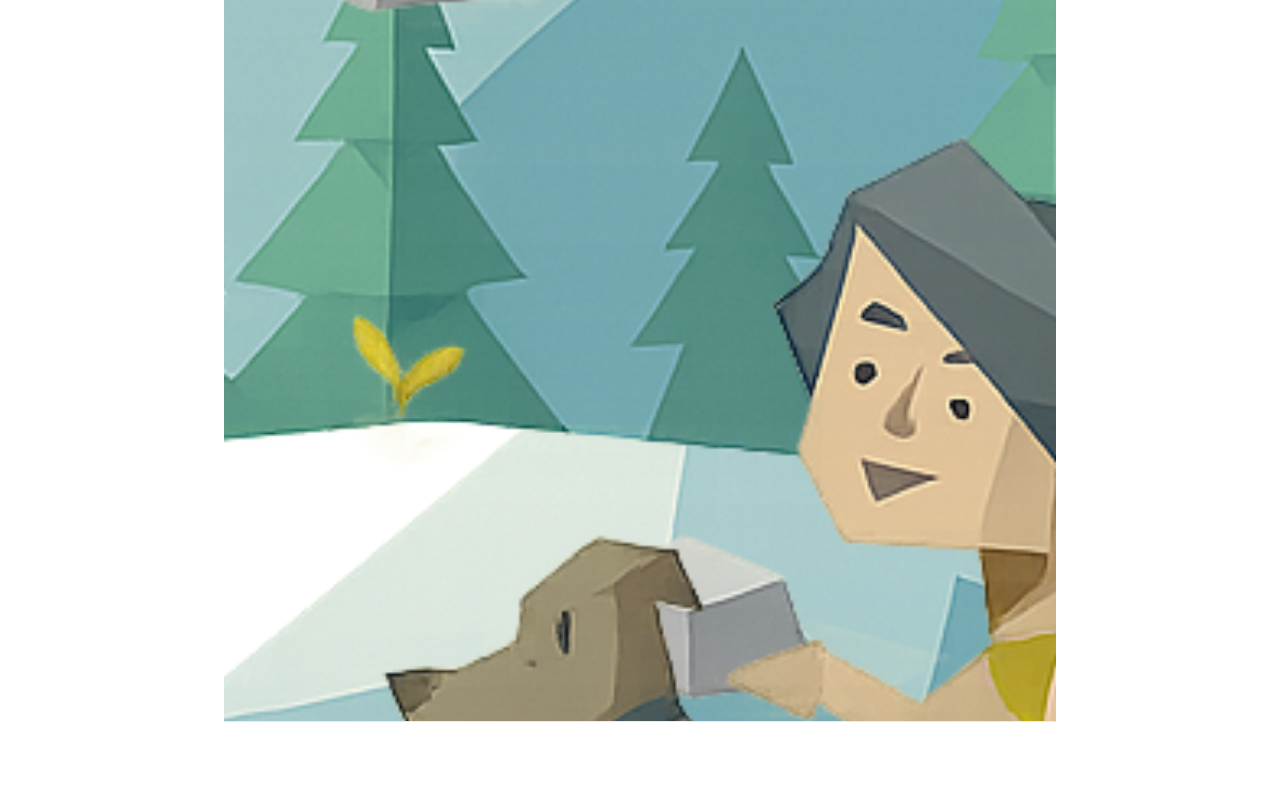
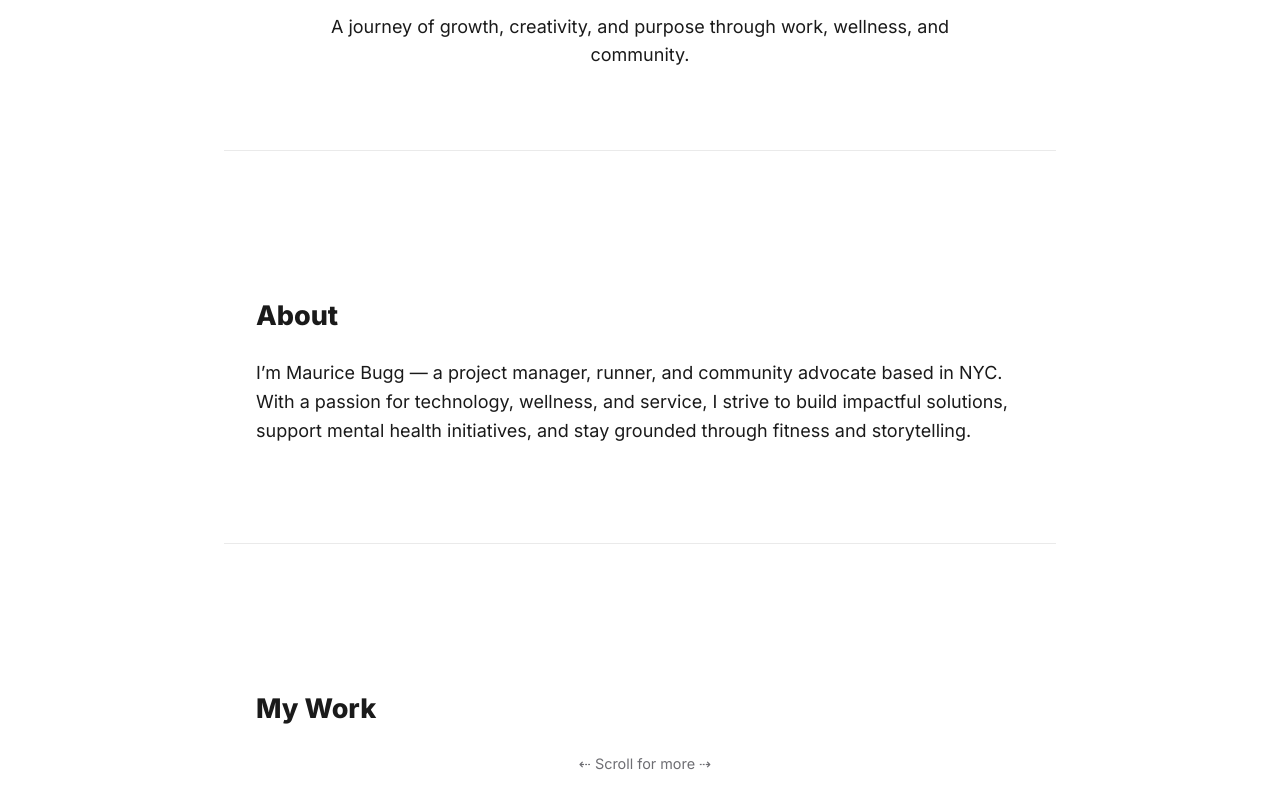
Before and after one commit to maurice-bugg/maurice-bugg.github.io, a plain HTML site: page index.html in a window 1280 px wide. Shown: the part 336-1125 px from the top of the page. Drawn offline with Linux system fonts and the light colour scheme.

Commit message:
remove parralx Update index.html

```diff
--- a/index.html
+++ b/index.html
@@ -30,16 +30,7 @@
       "name": "Maurice Bugg",
       "url": "https://mauricebugg.com"
     }
-  // Parallax effect
-  const layers = document.querySelectorAll('.parallax-layer');
-  window.addEventListener('scroll', () => {
-    const scrollTop = window.pageYOffset;
-    layers.forEach((layer, i) => {
-      const speed = 0.1 + i * 0.05;
-      layer.style.transform = `translateY(${scrollTop * speed}px)`;
-    });
-  });
-</script>
+  </script>
   <meta charset="UTF-8" />
   <meta name="viewport" content="width=device-width, initial-scale=1.0" />
   <link rel="canonical" href="https://mauricebugg.com" />
@@ -374,66 +365,6 @@ section.visible,
   transform: translateY(0);
 }
   </style>
-<style>
-  .parallax-container {
-    position: relative;
-    overflow: hidden;
-    height: 100vh;
-  }
-
-  .parallax-layer {
-    position: absolute;
-    top: 0;
-    left: 0;
-    width: 100%;
-    height: 100%;
-    background-repeat: no-repeat;
-    background-position: center;
-    background-size: cover;
-    transform: translateZ(0);
-    will-change: transform;
-    pointer-events: none;
-  }
-
-  .parallax-layer.sky {
-    background-image: url('/images/layer-sky.png');
-    z-index: 1;
-    transform: translateY(0px);
-  }
-
-  .parallax-layer.mountains {
-    background-image: url('/images/layer-mountains.png');
-    z-index: 2;
-    transform: translateY(10px);
-  }
-
-  .parallax-layer.trees {
-    background-image: url('/images/layer-trees.png');
-    z-index: 3;
-    transform: translateY(20px);
-  }
-
-  .parallax-layer.characters {
-    background-image: url('/images/layer-characters.png');
-    z-index: 4;
-    transform: translateY(30px);
-  }
-
-  .parallax-layer.foreground {
-    background-image: url('/images/layer-foreground.png');
-    z-index: 5;
-    transform: translateY(40px);
-  }
-
-  @media (max-width: 768px) {
-    .parallax-layer {
-      display: none;
-    }
-    .parallax-container {
-      background: url('/images/layer-fullscene-mobile.png') center / cover no-repeat;
-    }
-  }
-</style>
 </head>
 <body>
   <header role="banner">
@@ -454,12 +385,7 @@ section.visible,
 </header>
 
 <main role="main">
-<section class="hero parallax-container">
-  <div class="parallax-layer sky"></div>
-  <div class="parallax-layer mountains"></div>
-  <div class="parallax-layer trees"></div>
-  <div class="parallax-layer characters"></div>
-  <div class="parallax-layer foreground"></div>
+<section class="hero">
     <h1>Welcome to My Story</h1>
     <p>A journey of growth, creativity, and purpose through work, wellness, and community.</p>
   </section>
```
